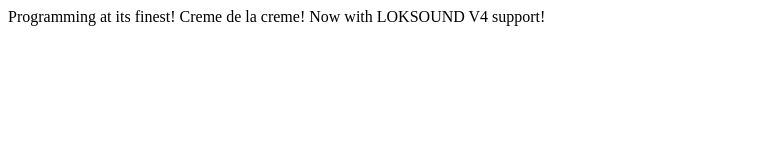
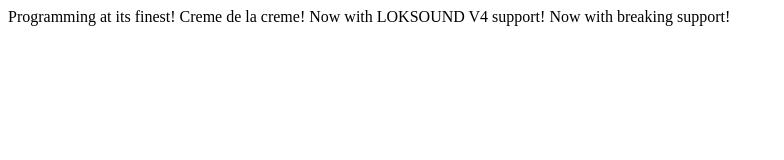
Before and after one commit to dahmartens/Rocrail, a plain HTML site: page index.html in a window 1280 px wide. Shown: the whole page, without its empty margins (0-784 px from the left). Drawn offline with Linux system fonts and the light colour scheme.

Commit message:
Suport for breaking generator.

```diff
--- a/index.html
+++ b/index.html
@@ -6,5 +6,6 @@
     Programming at its finest!
 	Creme de la creme!
 	Now with LOKSOUND V4 support!
+	Now with breaking support!
   </body>
 </html>
```
